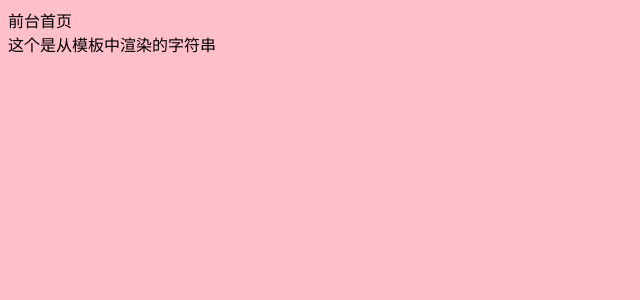
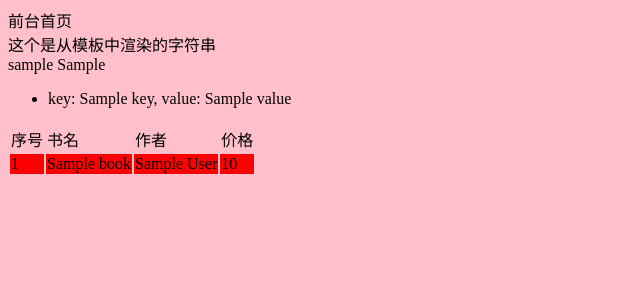
Before and after one commit to MiracleShadow/django-bigdata, a Django app: template templates/index.html in a window 1280 px wide. Shown: the top 300 px of the page, without its empty margins (0-640 px from the left). Run offline with Django 3.2, Linux system fonts and the light colour scheme; the template is opened without the code that fills it: most values are stand-ins (such as "Sample title", 1, 10 or a date in 2020).

Commit message:
Update index.html
append if,for label

```diff
--- a/templates/index.html
+++ b/templates/index.html
@@ -4,14 +4,73 @@
     <meta charset="UTF-8">
     <title>Title</title>
     <style>
-        body{
+        body {
             background: pink;
         }
     </style>
 </head>
 <body>
-    前台首页
-    <br>
-    这个是从模板中渲染的字符串
+前台首页
+<br>
+这个是从模板中渲染的字符串
+<br>
+
+{{ person.username }}
+{{ persons.0 }}
+{#注意不可以使用 persons[0] #}
+
+{#{% if person.age < 18 %}#}
+{#    <p>您未满18岁，请退出</p>#}
+{#{% elif person.age >= 18 %}#}
+{#    <p>您已满18岁</p>#}
+{#{% endif %}#}
+
+{#{% if '张三' in persons %}#}
+{#    <p>张三到！</p>#}
+{#{% else %}#}
+{#    <p>张三呢？</p>#}
+{#{% endif %}#}
+
+{#{% if 1 is 1 %}#}
+{#    <p>1 is 1</p>#}
+{#{% endif %}#}
+
+<ul>
+    {% for key, value in person.items %}
+        <li>key: {{ key }}, value: {{ value }}</li>
+    {% empty %}
+        <li>没有人</li>
+    {% endfor %}
+</ul>
+<table>
+    <thead>
+    <tr>
+        <td>序号</td>
+        <td>书名</td>
+        <td>作者</td>
+        <td>价格</td>
+    </tr>
+    </thead>
+    <tbody>
+    {% for book in books %}
+        {% if forloop.first %}
+            <tr style="background: red;">
+        {% elif forloop.last %}
+            <tr style="background: green;">
+        {% else %}
+            <tr>
+        {% endif %}
+            <td>{{ forloop.counter }}</td>
+            {# {{ forloop.counter0 }} 从0开始 #}
+            {# {{ forloop.revcounter }} 反向 #}
+            <td>{{ book.name }}</td>
+            <td>{{ book.author }}</td>
+            <td>{{ book.price }}</td>
+        </tr>
+    {% endfor %}
+
+    </tbody>
+</table>
+
 </body>
 </html>
```
